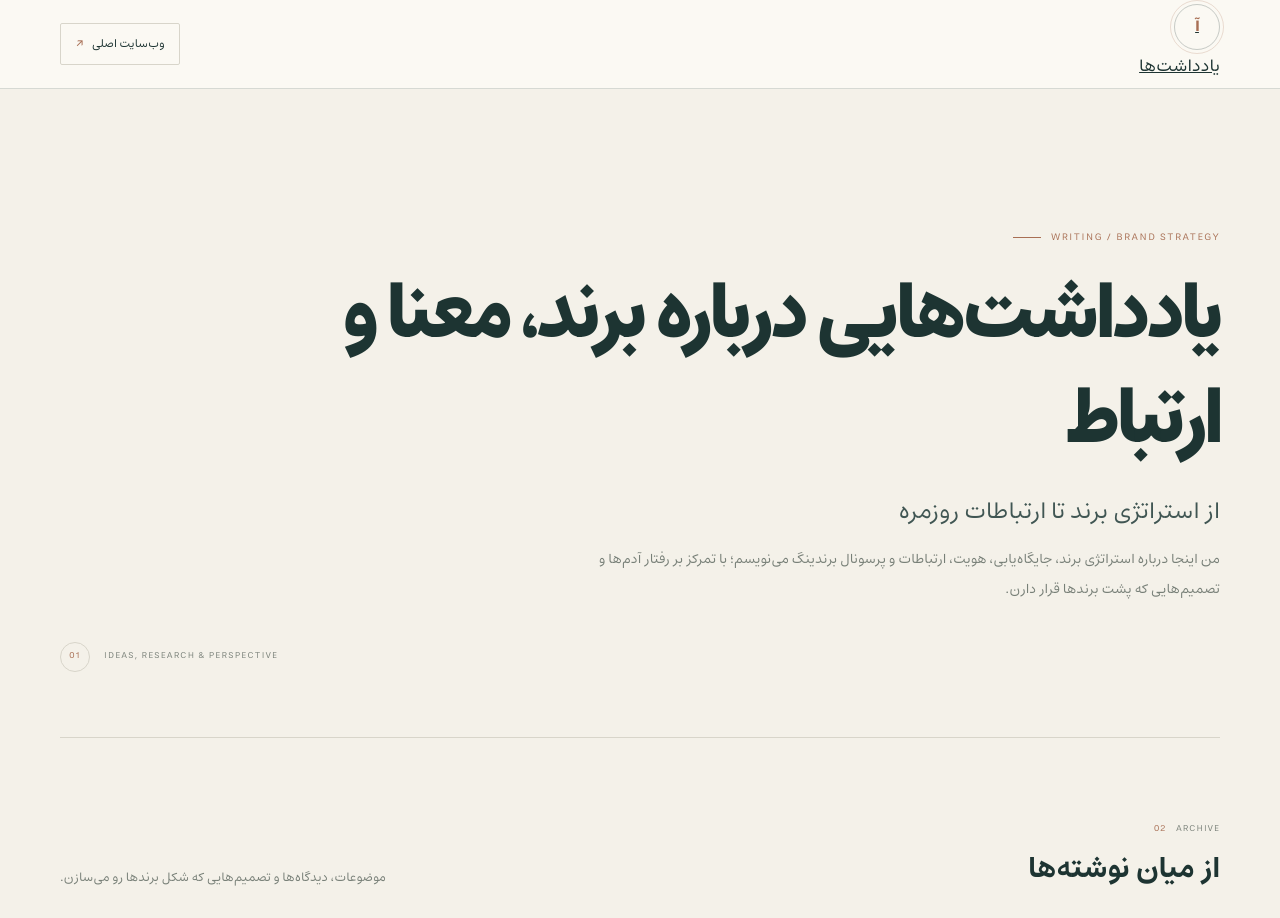
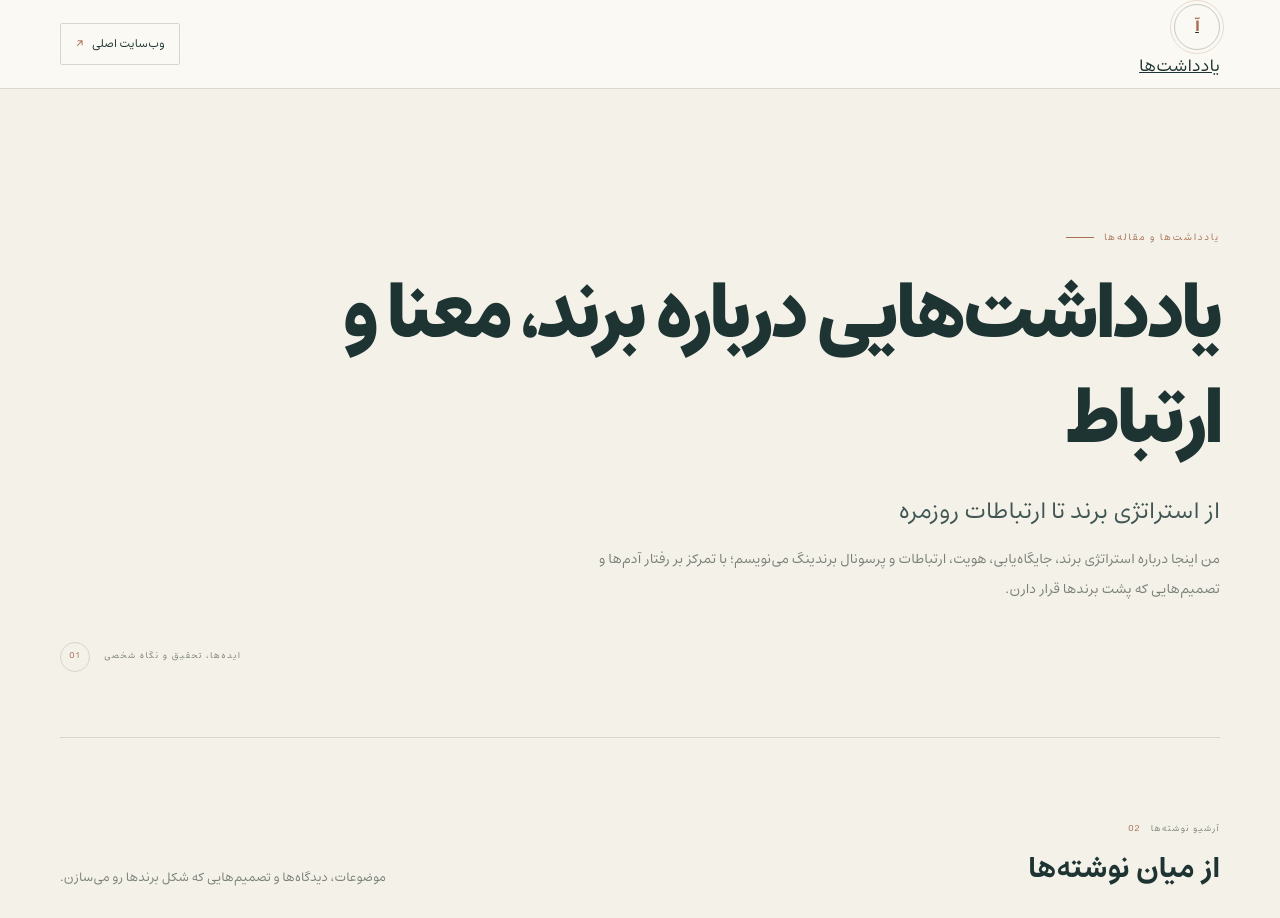
Before and after one commit to AriaKianzad/ariakianzad.github.io, a Next.js app: page /blog in a window 1280 px wide. Shown: the top 918 px of the page. Built offline with nearby package versions, Linux system fonts and the light colour scheme; no server answers.

Commit message:
Translate blog archive labels into Persian

```diff
--- a/src/app/blog/page.tsx
+++ b/src/app/blog/page.tsx
@@ -37,11 +37,11 @@ export default function BlogIndexPage() {
       <main className="blog-main" dir={settings.default_language === "fa" ? "rtl" : "ltr"}>
         <script type="application/ld+json" dangerouslySetInnerHTML={{ __html: JSON.stringify(schema).replace(/</g, "\\u003c") }} />
         <section className="blog-intro blog-container">
-          <div className="blog-eyebrow"><span /> WRITING / BRAND STRATEGY</div>
+          <div className="blog-eyebrow"><span /> یادداشت‌ها و مقاله‌ها</div>
           <h1>{settings.tagline || "یادداشت‌هایی درباره برند، معنا و ارتباط"}</h1>
           <p className="blog-intro-lede">{settings.intro_title || "از استراتژی برند تا ارتباطات روزمره"}</p>
           <p className="blog-intro-description">{settings.intro_body || settings.description}</p>
-          <div className="blog-intro-rule"><span>01</span><span>IDEAS, RESEARCH &amp; PERSPECTIVE</span></div>
+          <div className="blog-intro-rule"><span>01</span><span>ایده‌ها، تحقیق و نگاه شخصی</span></div>
         </section>
         {featured ? (
           <section className="blog-featured-section blog-container" aria-label="نوشتۀ منتخب">
@@ -51,7 +51,7 @@ export default function BlogIndexPage() {
         ) : null}
         <section className="blog-listing-section blog-container" aria-labelledby="blog-list-title">
           <div className="blog-section-heading">
-            <div><span className="blog-section-label"><span>02</span> ARCHIVE</span><h2 id="blog-list-title">از میان نوشته‌ها</h2></div>
+            <div><span className="blog-section-label"><span>02</span> آرشیو نوشته‌ها</span><h2 id="blog-list-title">از میان نوشته‌ها</h2></div>
             <p>موضوعات، دیدگاه‌ها و تصمیم‌هایی که شکل برندها رو می‌سازن.</p>
           </div>
           <BlogListingClient posts={listing} categories={categories}
```
